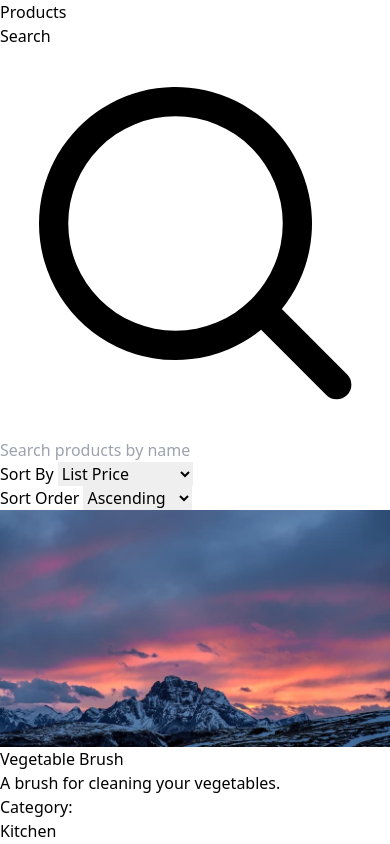
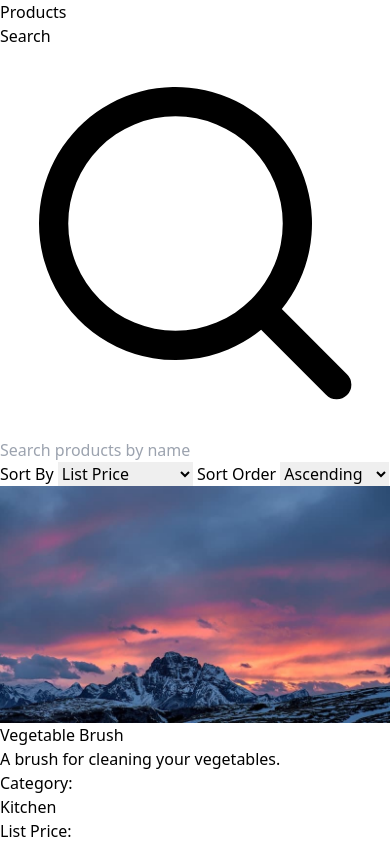
Before and after one commit to cwbieganek/sales-dashboard, a SvelteKit app: page /products in a window 390 px wide. Shown: the top 844 px of the page. Built offline with nearby package versions, Linux system fonts and the light colour scheme.

Commit message:
Update the position and styling of the inputs

```diff
--- a/src/routes/products/+page.svelte
+++ b/src/routes/products/+page.svelte
@@ -31,7 +31,7 @@
 
 <h1 class="text-xl text-center font-semibold border-b border-gray-400 p-4 mt-4 mb-4">Products</h1>
 <!-- Product Search and Sorting-->
-<div class="flex items-center justify-center">
+<div class="flex items-center justify-center gap-2">
 	<div class="w-full max-w-lg lg:max-w-xs">
 		<!-- Search Bar -->
 		<label for="search" class="sr-only">Search</label>
@@ -61,38 +61,31 @@
 		</div>
 	</div>
 	<!-- Sort By -->
-	<div class="flex flex-row items-center">
-		<label
-			for="sort-by"
-			class="block text-sm font-medium leading-6 text-gray-900 whitespace-nowrap mr-2"
+	<label for="sort-by" class="block text-sm font-medium leading-6 text-gray-900 whitespace-nowrap"
 		>Sort By</label
 	>
 	<select
 		id="sort-by"
 		name="sort-by"
-			class="mt-2 block w-full rounded-md border-0 py-1.5 pl-3 pr-10 text-gray-900 ring-1 ring-inset ring-gray-300 focus:ring-2 focus:ring-black sm:text-sm sm:leading-6"
+		class="block rounded-md border-0 py-1.5 pl-3 pr-10 text-gray-900 ring-1 ring-inset ring-gray-300 focus:ring-2 focus:ring-black sm:text-sm sm:leading-6"
 	>
 		<option selected>List Price</option>
 		<option>Wholesale Cost</option>
 		<option>Sales</option>
 	</select>
-	</div>
 	<!-- Sort Order -->
-	<div class="flex flex-row items-center">
 	<label
 		for="sort-order"
-			class="block text-sm font-medium leading-6 text-gray-900 whitespace-nowrap mr-2"
-			>Sort Order</label
+		class="block text-sm font-medium leading-6 text-gray-900 whitespace-nowrap">Sort Order</label
 	>
 	<select
 		id="sort-order"
 		name="sort-order"
-			class="mt-2 block w-full rounded-md border-0 py-1.5 pl-3 pr-10 text-gray-900 ring-1 ring-inset ring-gray-300 focus:ring-2 focus:ring-black sm:text-sm sm:leading-6"
+		class="block rounded-md border-0 py-1.5 pl-3 pr-10 text-gray-900 ring-1 ring-inset ring-gray-300 focus:ring-2 focus:ring-black sm:text-sm sm:leading-6"
 	>
 		<option selected>Ascending</option>
 		<option>Descending</option>
 	</select>
-	</div>
 </div>
 <div class="grid grid-cols-4 gap-2 p-2">
 	{#each filteredProducts as product}
```
Lines whose indentation alone changed are shown as unchanged.
